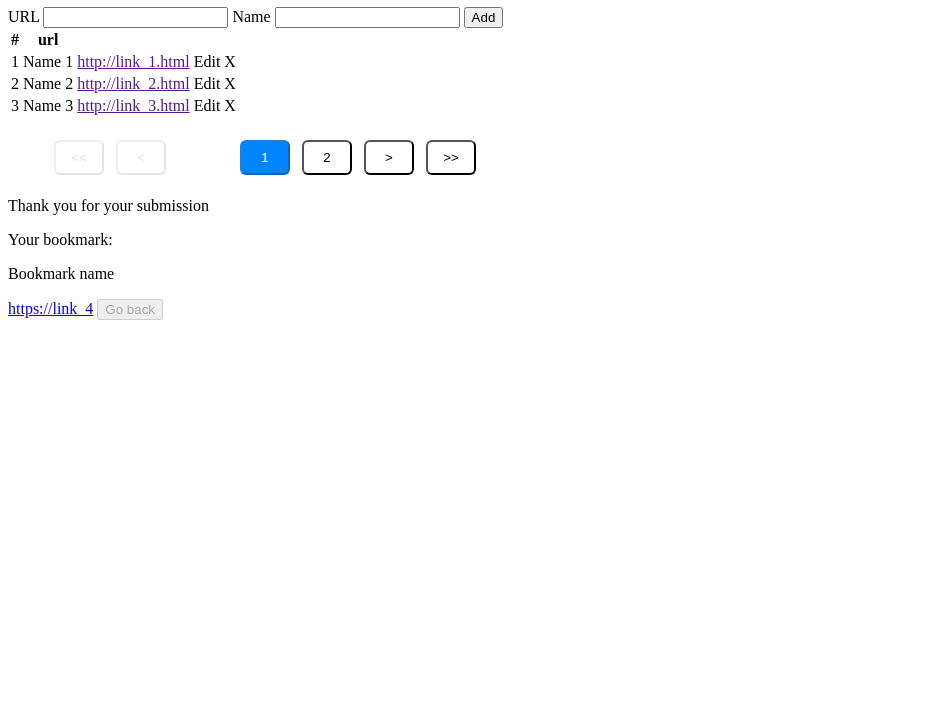
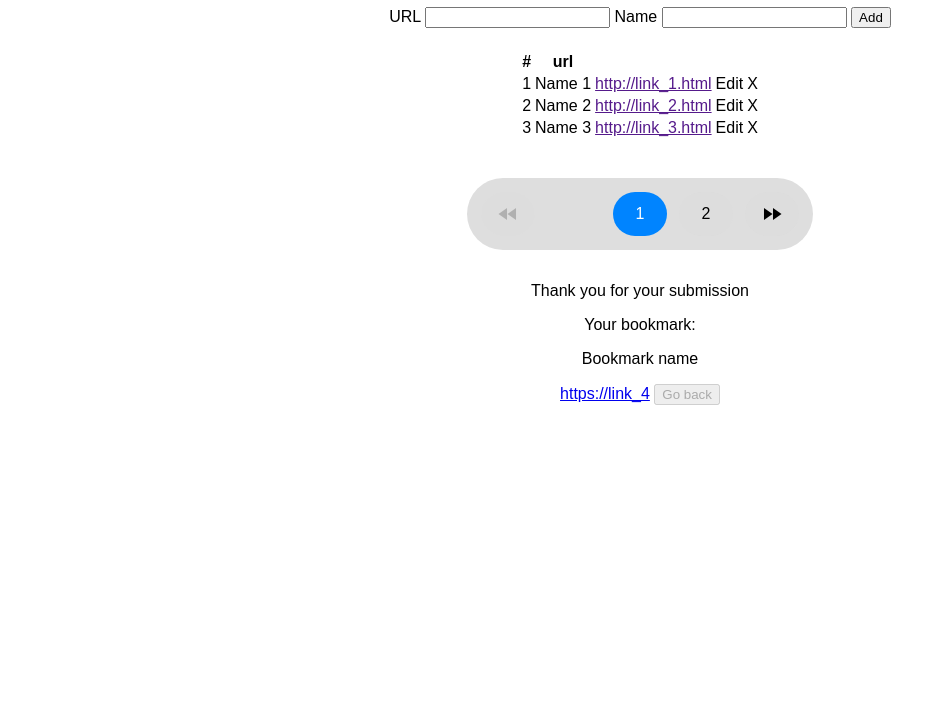
Before and after one commit to ellockie/assign-2020-03-19-ph, a website with bundled scripts: page src/index.html in a window 1280 px wide. Shown: the part 73-800 px from the top of the page, without its empty margins (0-946 px from the left). Built offline with nearby package versions, Linux system fonts and the light colour scheme.

Commit message:
paginator ready

```diff
--- a/src/index.html
+++ b/src/index.html
@@ -4,6 +4,8 @@
     <meta charset="utf-8">
     <title>Bookmarks Manager</title>
     <link rel="stylesheet" href="style.css">
+    <link href="https://fonts.googleapis.com/icon?family=Material+Icons"
+      rel="stylesheet">
   </head>
   <body>
     <!-- Overview page -->
--- a/src/script.ts
+++ b/src/script.ts
@@ -1,11 +1,18 @@
 /* global console, document, window */
 
 const PAGINATOR_BUTTON_CLASS = 'paginator-button';
+const PAGE_SIZE = 2;
 
 interface Bookmark {
   url: string;
   name: string;
 }
+interface PaginatorItem {
+    display: string;
+    page: number;
+    class: string;
+}
+
 /* ======================  Current page management  ======================= */
 
 /**
@@ -15,11 +22,16 @@ interface Bookmark {
  */
 class CurrentPage {
   private static _currentPage: number;
+  private static _lastPage = 3;
   static get = () => CurrentPage._currentPage;
   static set = (newNumber: number) => CurrentPage._currentPage = newNumber;
+  static getLastPage = () => CurrentPage._lastPage;
+  static setLastPage = (newNumber: number) => CurrentPage._lastPage = newNumber;
 }
 const getCurrentPage = CurrentPage.get;
 const setCurrentPage = CurrentPage.set;
+const getLastPage = CurrentPage.getLastPage;
+const setLastPage = CurrentPage.setLastPage;
 
 const paginator = document.getElementById("paginator") as Element;
 
@@ -193,33 +205,14 @@ function getCurrentPageBookmarks(bookmarks: Bookmark[], page: number): Bookmark[
 /* =======================  Bookmarks list rendering  ======================= */
 
 /**
- * Converts page / relative page string to number
- *
- * @param {string} pageStr - Page / relative page to convert.
- * @return {number} - Absolute page number.
- */
-function getPageNumber(pageStr: string): number {
-  let page = +pageStr;
-  if (pageStr === 'prev') {
-    page = (getCurrentPage() - 1) || 1;
-  } else if (pageStr === 'next') {
-    // TODO: read from LS
-    const maxPages = 3;
-    page = Math.min((getCurrentPage() + 1), maxPages);
-  }
-  return page;
-}
-
-/**
  * Renders bookmarks list and paginator
  *
  * @param {string} pageStr - Page / relative page to display.
  */
-function displayBookmarks(pageStr: string) {
-  console.log('function displayBookmarks(page)');
-  const page = getPageNumber(pageStr);
+function displayBookmarks(_page: number|null) {
+  console.log('function displayBookmarks, page:', _page);
+  const page: number = _page || getCurrentPage();
   setCurrentPage(page);
-  console.log('page:', page);
   const bookmarks = loadBookmarks();
   const currentPageBookmarks: Bookmark[] = getCurrentPageBookmarks(bookmarks, page);
   renderBookmarks(currentPageBookmarks);
@@ -250,65 +243,53 @@ function renderPaginator(bookmarks: Bookmark[], page: number) {
   console.log('function renderPaginator(bookmarks, page)', page);
   // remove those listeners when not needed
   removeEventListeners('paginator-button', 'click', onPaginatorClick);
-  // TODO
+  // clear the current contents
+  paginator.innerHTML = '';
+  setCurrentPage(page);
+  const currentPage: number = getCurrentPage();
+  const buttonDefinitions: PaginatorItem[] = getButtonDefinitions(currentPage);
+  buttonDefinitions
+    .forEach((link) => paginator.appendChild(getPaginatorElement(link)));
+  addPaginatorEventListeners('paginator-button', 'click', onPaginatorClick);
+}
 
-  paginator.innerHTML = '';
-  const maxPage = 6;
-  setCurrentPage(+page);
-  const currentPage: number = getCurrentPage();
-
-  // <<
-  const links: any[] = [{
-    display: "<<",
+function getButtonDefinitions(currentPage: number) {
+  const lastPage = getLastPage();
+  return [{ // <<
+    display: "<i class='material-icons'>fast_rewind</i>",
     page: 1,
     class: currentPage === 1 ? "disabled" : ""
-  },
-  // -1
-  {
-    display: "<",
-    page: currentPage - 1,
-    class: currentPage === 1 ? "disabled" : ""
-  },
-  // -1
-  {
+    // }, { // prev
+    //   display: "<i class='material-icons reversed'>play_arrow</i>",
+    //   page: currentPage - 1,
+    //   class: currentPage === 1 ? "disabled" : ""
+  }, { // -1
     display: "" + (currentPage - 1),
     page: currentPage - 1,
     class: (currentPage - 1) < 1 ? "invisible" : ""
-  },
-  // current
-  {
+  }, { // current
     display: "" + currentPage,
     page: currentPage,
     class: "current"
-  },
-  // + 1
-  {
+  }, { // + 1
     display: "" + (currentPage + 1),
     page: currentPage + 1,
-    class: currentPage === maxPage ? "invisible" : ""
-  },
-  // >
-  {
-    display: ">",
-    page: currentPage + 1,
-    class: currentPage === maxPage ? "disabled" : ""
-  },
-  // >>
-  {
-    display: ">>",
-    page: maxPage,
-    class: currentPage === maxPage ? "disabled" : ""
-  }];
-  // TODO: add class,
-  links.forEach((link) => paginator.appendChild(getPaginatorElement(link)));
-  addEventListeners2('paginator-button', 'click', onPaginatorClick);
+    class: currentPage === lastPage ? "invisible" : ""
+    // }, { // >
+    //   display: "<i class='material-icons'>play_arrow</i>",
+    //   page: currentPage + 1,
+    //   class: currentPage === lastPage ? "disabled" : ""
+    }, { // >>
+    display: "<i class='material-icons'>fast_forward</i>",
+    page: lastPage,
+    class: currentPage === lastPage ? "disabled" : ""
+  }]
 }
 
-function getPaginatorElement(linksObj: any): Element {
-  const btn = document.createElement("button");
+function getPaginatorElement(linksObj: PaginatorItem): Element {
+  const btn = document.createElement("li");
   btn.innerHTML = linksObj.display;
   btn.className = `${PAGINATOR_BUTTON_CLASS} ${linksObj.class}`;
-  btn.disabled = linksObj.class.includes("disabled") || linksObj.class.includes("current");
   btn.dataset.navString = "" + linksObj.page;
   return btn;
 }
@@ -346,10 +327,12 @@ function initiateEventListeners() {
  *
  */
 function onPaginatorClick(paginatorElem: any): void {// tslint:disable-line: no-any
-  console.log('function onPaginatorClick:', paginatorElem.target.dataset["navString"]);
-  const attribute: string = paginatorElem.target.dataset["navString"] || "";
-  console.log(attribute);
-  displayBookmarks(attribute);
+  const paginatorButton = paginatorElem.path
+    .find((pathElement: Element) => {
+      return pathElement.className.includes('paginator-button');
+    });
+  const targetPage: number|null = +paginatorButton.dataset["navString"] || null;
+  displayBookmarks(targetPage);
 }
 
 
@@ -399,21 +382,20 @@ function removeEventListeners(
  * @param {string} eventType - Event type to add.
  * @param {function} eventHandlerFunction - Event handler function to add.
  */
-function addEventListeners2(
+function addPaginatorEventListeners(
   className: string,
   eventType: string,
   eventHandlerFunction: Function
   ): void {
-  console.log('function addEventListeners2');
+  console.log('function addPaginatorEventListeners');
   const elements = document.getElementsByClassName(className);
-  console.log('Array.from(elements).length:', Array.from(elements).length);
   Array.from(elements)
     .filter(element => !element.classList.contains("disabled"))
     .filter(element => !element.classList.contains("invisible"))
+    .filter(element => !element.classList.contains("current"))
     .forEach((element) => {
       element.addEventListener(eventType, element => eventHandlerFunction(element), false);
     });
-  // TODO: remove those listeners when not needed
 }
 
 /**
@@ -544,7 +526,7 @@ async function onResultPageClose(event: Event) {
  */
 async function main() {
   initiateEventListeners();
-  displayBookmarks('1');
+  displayBookmarks(1);
 }
 
 main();
--- a/src/style.css
+++ b/src/style.css
@@ -1,37 +1,48 @@
+body {
+    font-family: sans-serif;
+	text-align: center;
+}
+table {
+    margin: 22px auto;
+}
 ul {
-    display: flex;
+    display: inline-flex;
     list-style-type: none;
+    background-color: #dedede;
+    padding: 8px;
+    border-radius: 44px;
 }
-
-li {
-	padding: 12px;
-	margin: 8px;
-	background-color: #ddd;
-	border-radius: 8px;
-	cursor: pointer;
-}
-
 .paginator-button {
     margin: 6px;
-    padding: 8px 12px;
-    border-radius: 6px;
+    padding: 10px 16px;
+    border-radius: 26px;
     cursor: pointer;
     outline: none;
     user-select: none;
     width: 22px;
     box-sizing: content-box;
+    display: flex;
+    align-items: center;
+    justify-content: center;
+	background-color: #ddd;
+}
+.paginator-button .reversed {
+	transform: scaleX(-1);
+}
+.paginator-button:hover {
 	background-color: white;
 }
-
+.paginator-button.disabled:hover {
+	background-color: inherit;
+}
 .paginator-button.disabled {
-	opacity: .4;
+	opacity: .2;
 	cursor: default;
 }
 .paginator-button.invisible {
 	cursor: default;
 	visibility: hidden;
 }
-
 .paginator-button.current {
 	cursor: default;
 	background-color: rgb(0, 132, 255);
```
